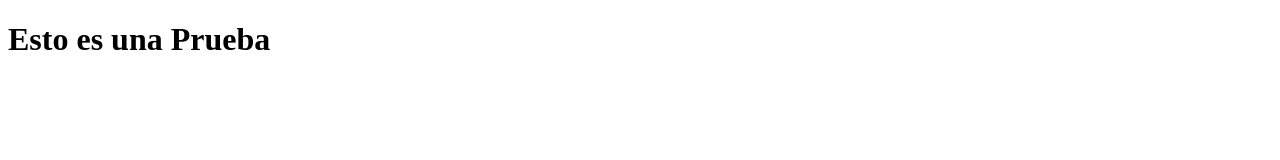
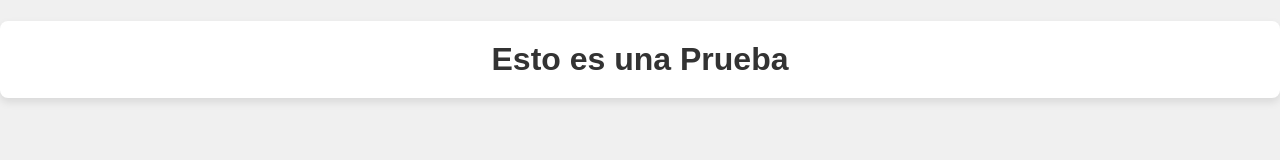
Before and after one commit to tatohh/prueba1, a plain HTML site: page index.html in a window 1280 px wide. Drawn offline with Linux system fonts and the light colour scheme.

Commit message:
añado hoja de stilos

```diff
--- a/index.html
+++ b/index.html
@@ -4,6 +4,7 @@
     <meta charset="UTF-8">
     <meta name="viewport" content="width=device-width, initial-scale=1.0">
     <title>Document</title>
+    <link rel="stylesheet" href="styl.css">
 </head>
 <body>
     <h1>Esto es una Prueba</h1>
```
